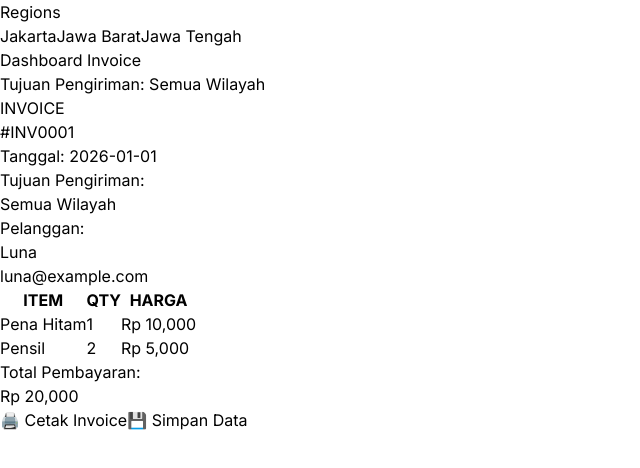
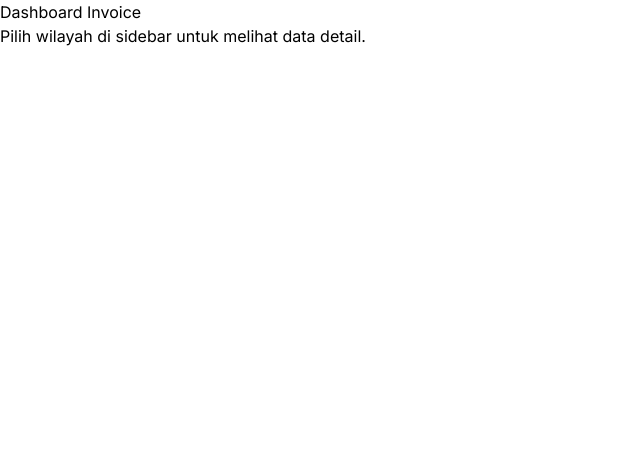
Before and after one commit to haritswijaya95/my-invoice-app, a Next.js app: page / in a window 1280 px wide. Shown: the top 468 px of the page, without its empty margins (0-640 px from the left). Built offline with nearby package versions, Linux system fonts and the light colour scheme.

Commit message:
Fix: update home page and sidebar layout

```diff
--- a/app/page.tsx
+++ b/app/page.tsx
@@ -1,32 +1,8 @@
-"use client";
-
-import { useState } from "react";
-import Sidebar from "./components/Sidebar";
-import InvoiceCard from "./components/invoiceCard";
-
-export default function HomePage() {
-  const [selectedRegion, setSelectedRegion] = useState("Semua Wilayah");
-
-  const handleSelectRegion = (name: string) => {
-    setSelectedRegion(name);
-  };
-
+export default function Home() {
   return (
-    <div className="flex min-h-screen bg-gray-50">
-      <Sidebar onSelectRegionAction={handleSelectRegion} />
-
-      <main className="flex-1 p-8">
-        <div className="max-w-5xl mx-auto space-y-6">
-          <header>
-            <h1 className="text-3xl font-bold text-slate-900">Dashboard Invoice</h1>
-            <p className="text-slate-500">
-              Tujuan Pengiriman: <span className="font-bold text-indigo-600">{selectedRegion}</span>
-            </p>
-          </header>
-
-          <InvoiceCard regionName={selectedRegion} />
-        </div>
-      </main>
+    <div className="flex flex-col items-center justify-center min-h-[60vh]">
+      <h1 className="text-4xl font-bold text-blue-600">Dashboard Invoice</h1>
+      <p className="text-gray-500 mt-2">Pilih wilayah di sidebar untuk melihat data detail.</p>
     </div>
   );
 }
```
